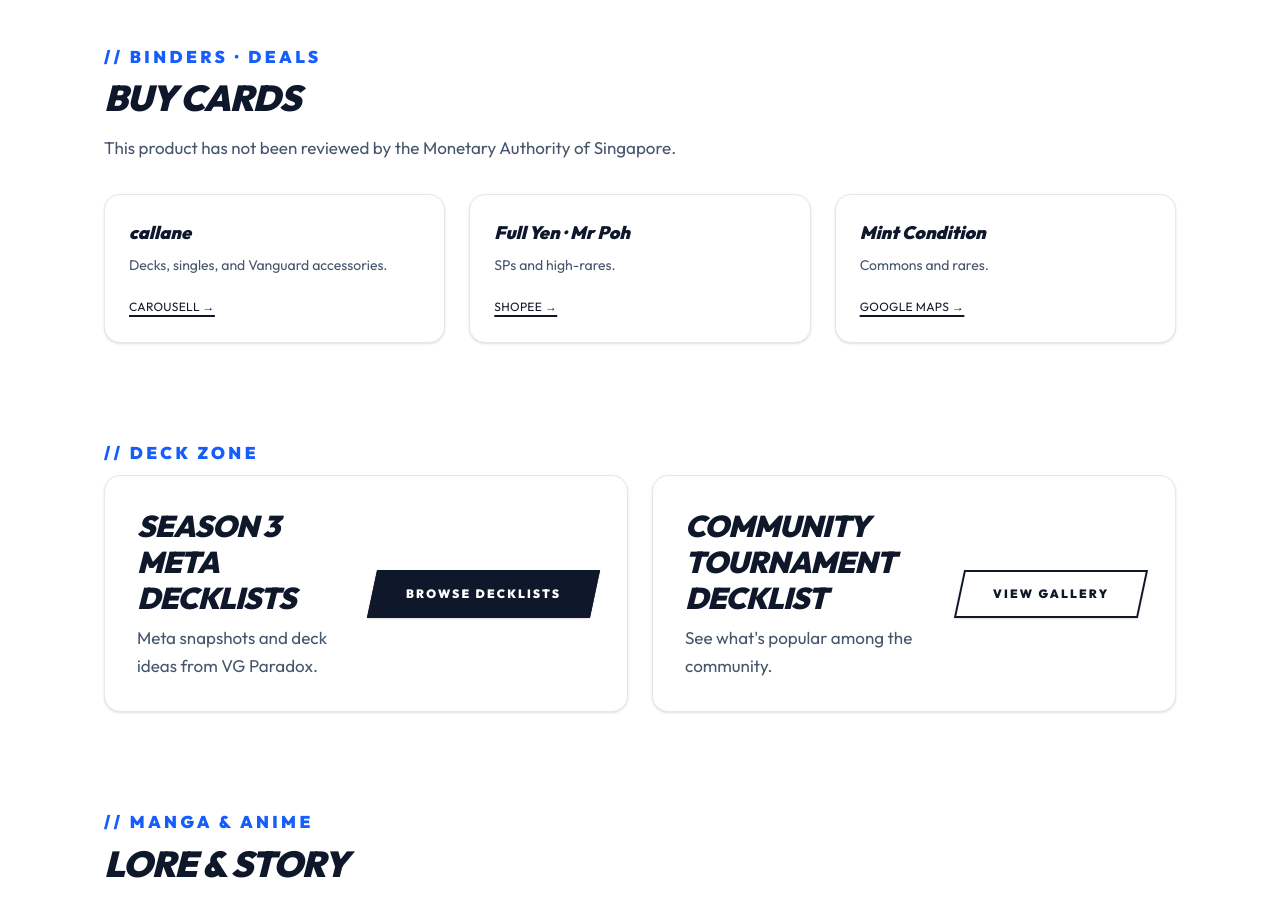
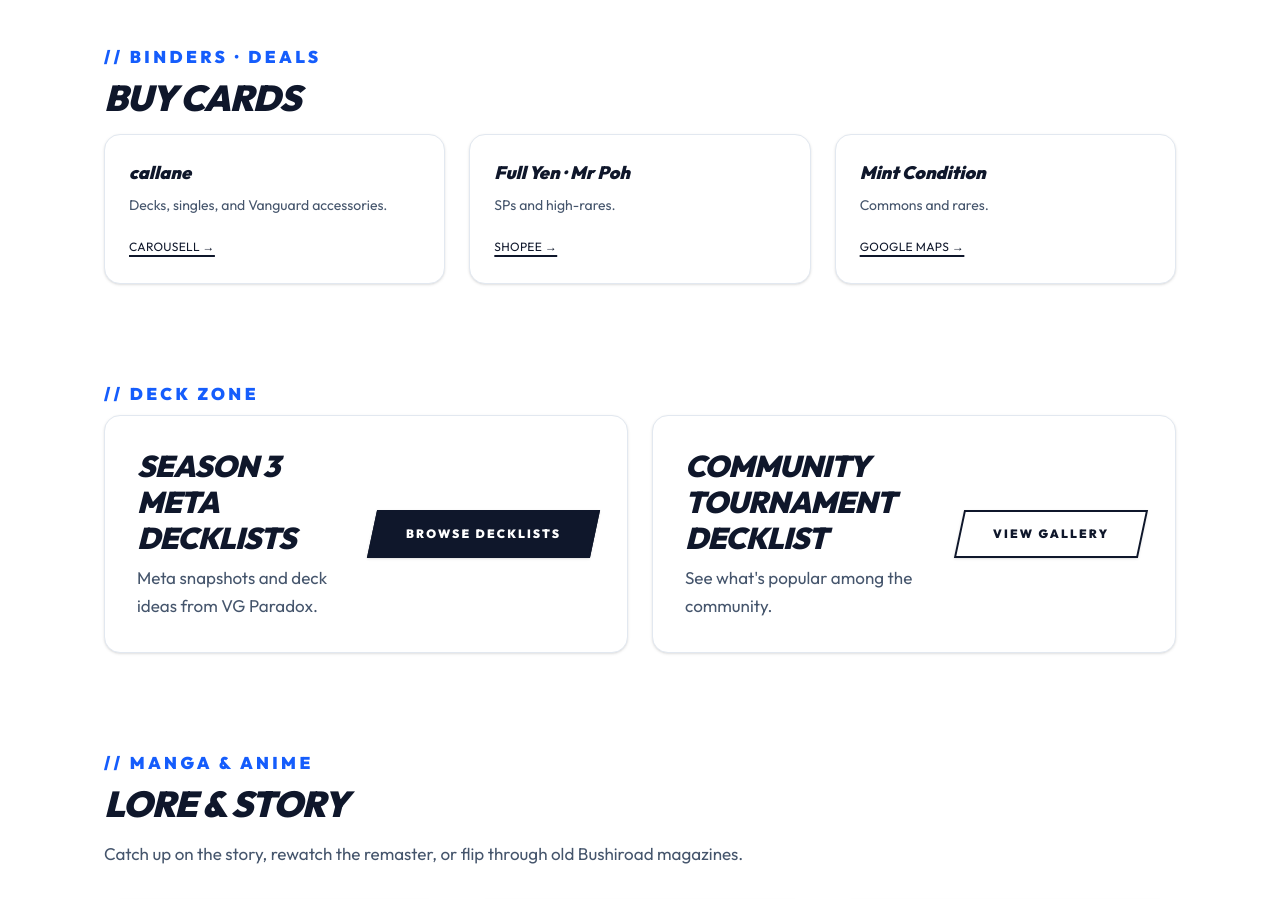
Before and after one commit to Caden0002/OGVanguard, a React (Vite) app: page / in a window 1280 px wide. Shown: the part 1660-2559 px from the top of the page. Built offline with nearby package versions, Linux system fonts and the light colour scheme.

Commit message:
remove mas

```diff
--- a/src/components/BuySection.jsx
+++ b/src/components/BuySection.jsx
@@ -16,10 +16,6 @@ export function BuySection() {
       >
         Buy cards
       </h2>
-      <p className="mb-8 max-w-2xl text-slate-600">
-        This product has not been reviewed by the Monetary Authority of
-        Singapore.{" "}
-      </p>
       <ul className="grid list-none grid-cols-1 gap-6 p-0 md:grid-cols-2 lg:grid-cols-3">
         {BUY_OPTIONS.map((item) => (
           <li
```
